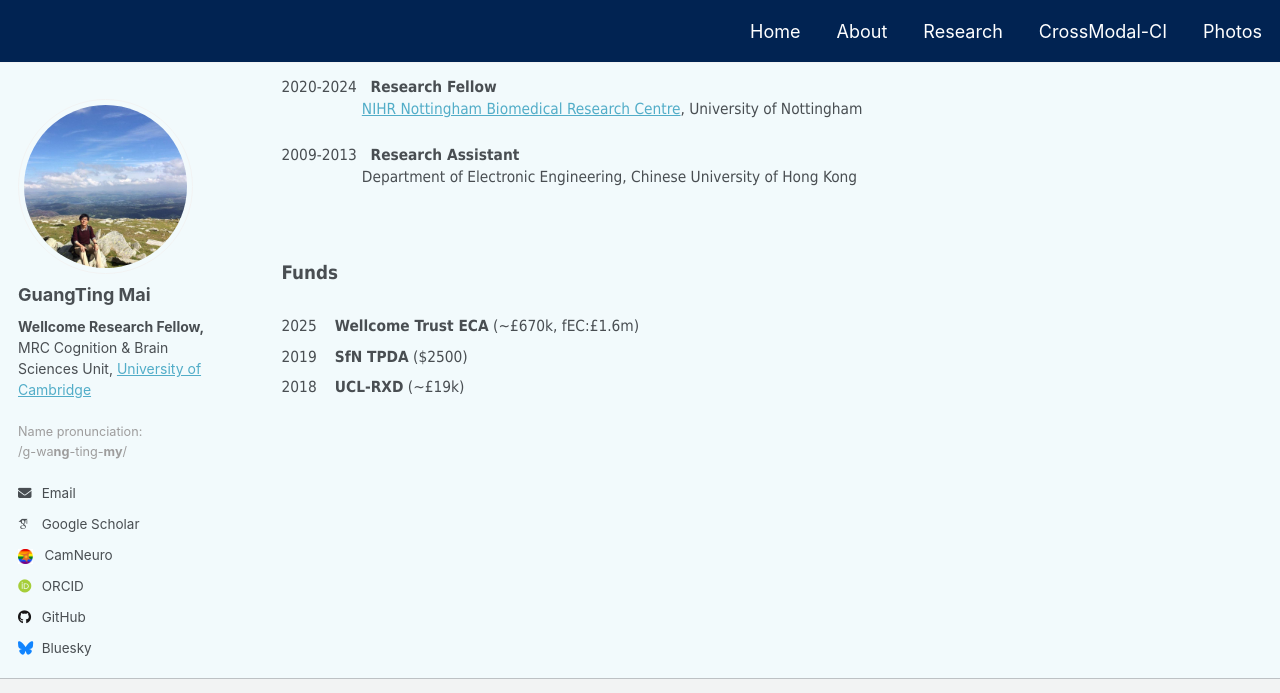
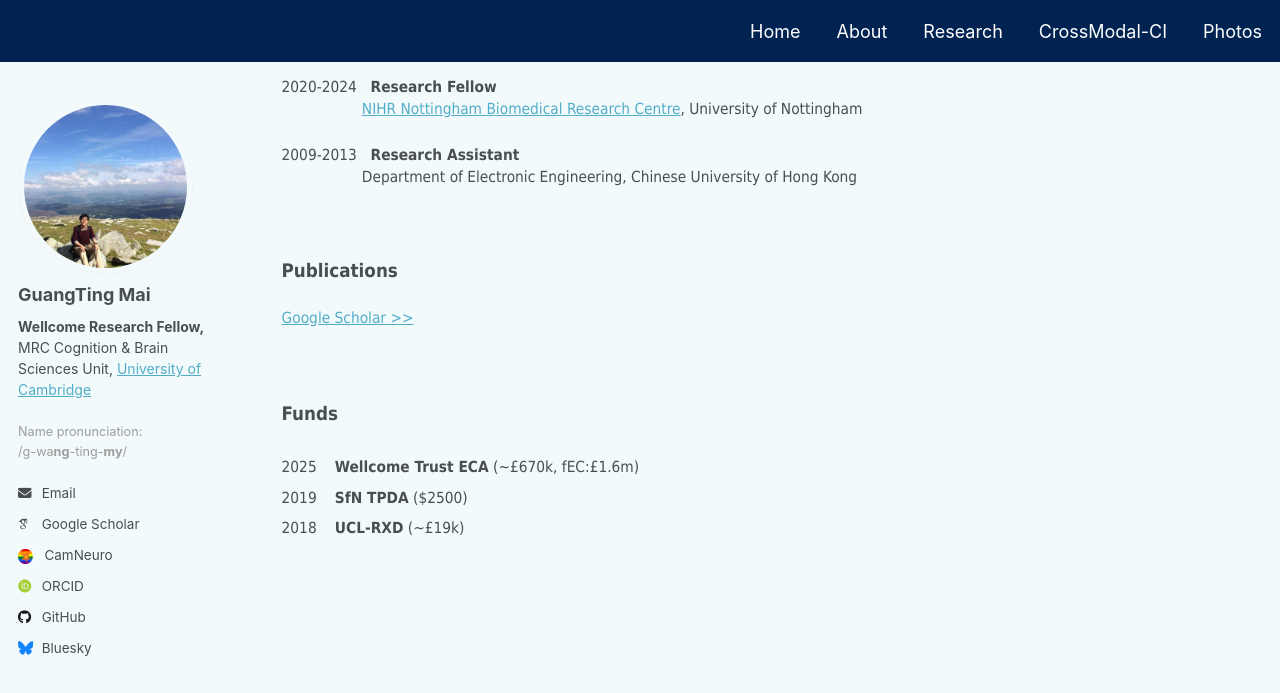
Before and after one commit to guangtingmai/guangtingmai.github.io, a Jekyll site: the page built from _pages/cv.html, in a window 1280 px wide and 900 px high, scrolled down 461 px, cut to the strip 0-693 px from the top of the window. Built offline with Jekyll 4.4.1, drawn with Linux system fonts in a browser that asks for light colours; some web fonts are replaced.

Commit message:
Update cv.html

```diff
--- a/_pages/cv.html
+++ b/_pages/cv.html
@@ -29,6 +29,9 @@
   <span style="font-size: 11.5pt;font-family: Tahoma;line-height: 1.5;display: block;">&emsp;&emsp;&emsp;&emsp;&emsp;&ensp;&nbsp;Department of Electronic Engineering, Chinese University of Hong Kong</span>
 </p>
 <br>
+<p><span style="font-size: 14pt;font-family: Tahoma;line-height: 1.4;display: block;"><strong>Publications</strong></span></p>
+<p><span style="font-size: 11.5pt;font-family: Tahoma;line-height: 1.5;display: block;"><a href="https://scholar.google.com/citations?user=bCQ03mIAAAAJ&hl=en">Google Scholar >></a></span></p>
+<br>
 <p><span style="font-size: 14pt;font-family: Tahoma;line-height: 1.6;display: block"><strong>Funds</strong></span></p>
 <p>
   <span style="font-size: 11.5pt;font-family: Tahoma;line-height: 2;display: block;">2025 &emsp;<strong>Wellcome Trust ECA</strong> (~£670k, fEC:£1.6m)</span>
```
